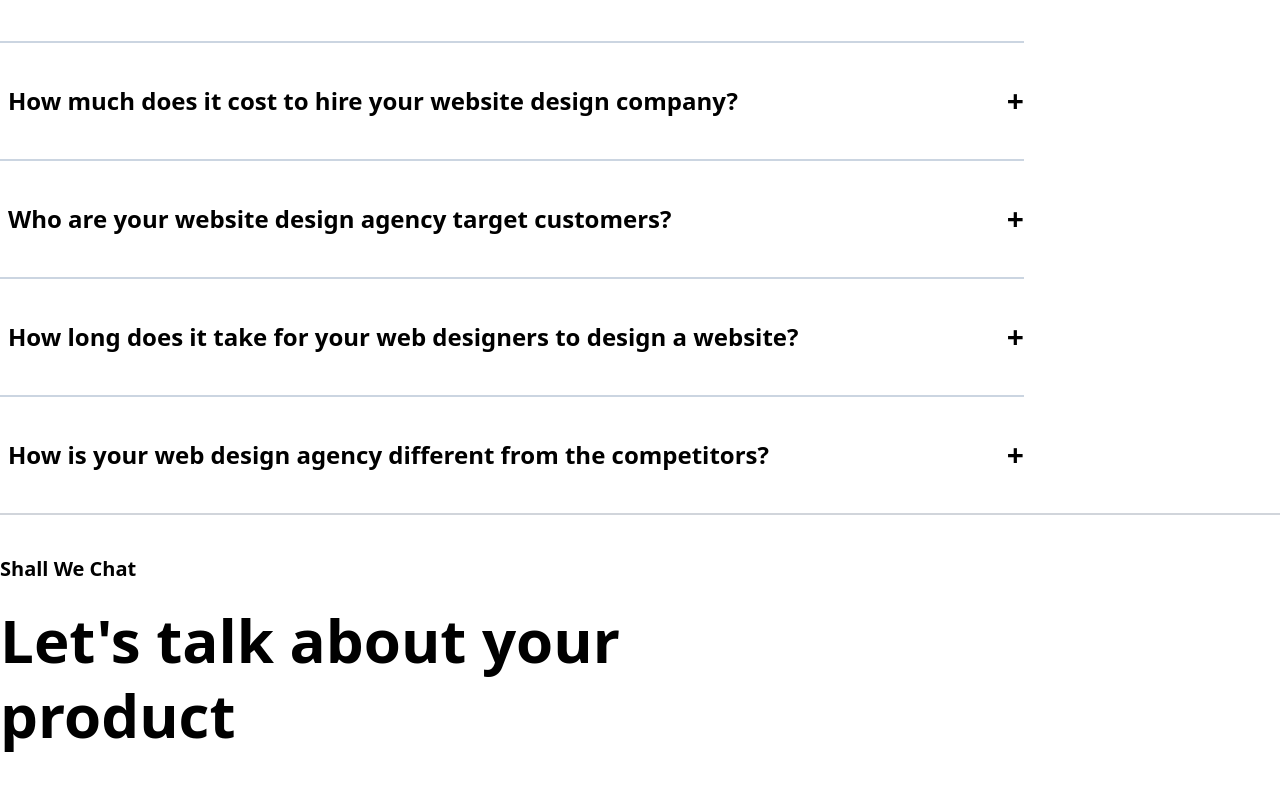
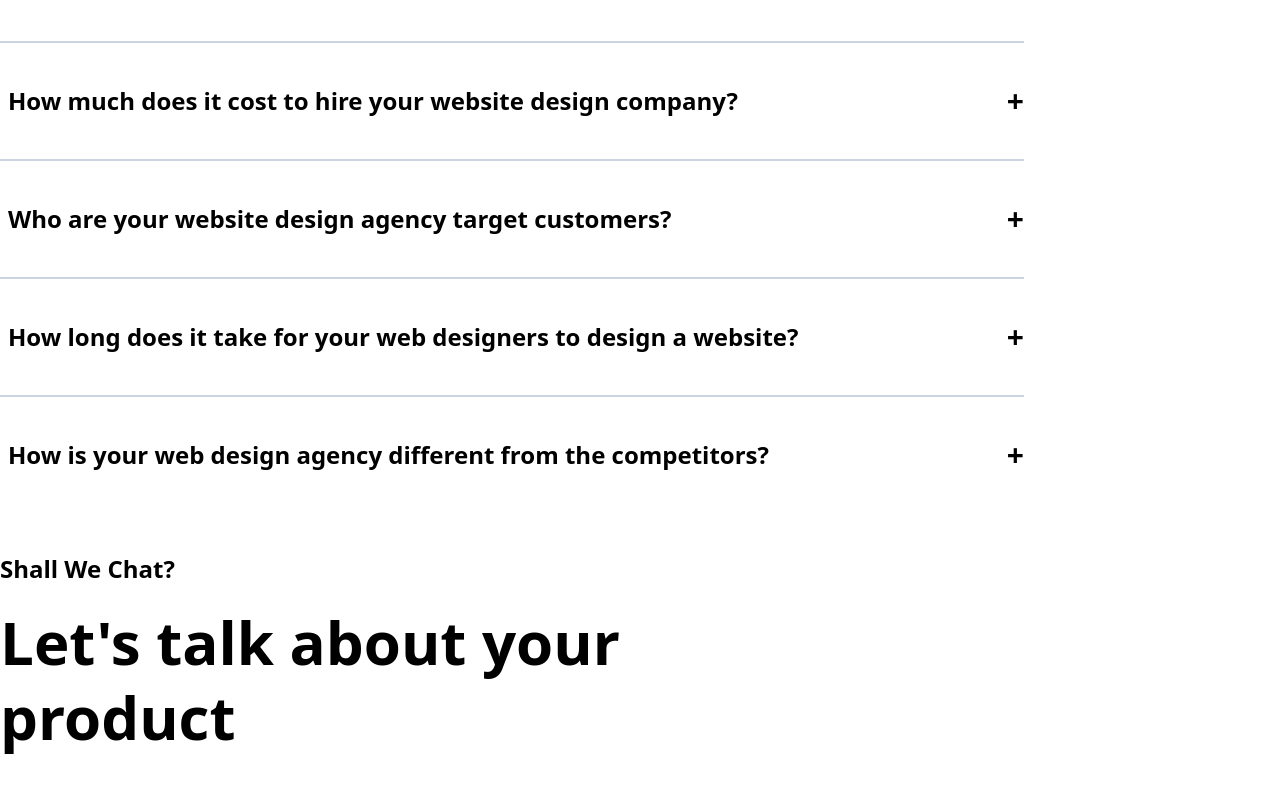
Before and after one commit to Victor-udenna/ramotion_product-page, a React (Create React App) app: page / in a window 1280 px wide. Shown: the part 4640-5433 px from the top of the page. Built offline with nearby package versions, Linux system fonts and the light colour scheme.

Commit message:
Created aside component

```diff
--- a/src/components/Aside/Aside.js
+++ b/src/components/Aside/Aside.js
@@ -1,15 +1,26 @@
-import React from 'react'
+import React, { useState } from "react";
 
- const Aside = () => {
+const Aside = () => {
+  const [color, setcolor] = useState(false);
   return (
-    <div className='border-t-2 border-gray-300 border-solid py-10'>
-      <div className='font-bold text-lg md:text-xl pb-5 leading-7'>Shall We Chat</div>
-   <div className='text-3xl md:text-4xl lg:text-6xl font-bold'>
-   <div className='leading-tight'>Let's talk about your</div>
-   <div className='leading-tight'>product</div>
-   </div>
+    <div
+      onMouseEnter={() => {
+        setcolor(!color);
+      }}
+      onMouseLeave={() => {
+        setcolor(!color);
+      }}
+    >
+
+      <div className={`  py-10 showcolor ${color ? "active" : "inactive"}`}>
+        <div className="aside_header font-extrabold text-xl md:text-2xl pb-5">Shall We Chat?</div>
+        <div className=" aside_text text-3xl md:text-4xl lg:text-6xl font-bold">
+          <div className="leading-tight">Let's talk about your</div>
+          <div className="leading-tight">product</div>
+        </div>
+      </div>
     </div>
-  )
-}
+  );
+};
 
 export default Aside;
--- /dev/null
+++ b/src/components/Footer/Footer.js
@@ -0,0 +1,15 @@
+import React, {Fragment} from 'react';
+
+
+ const Footer = () => {
+  return (
+    <Fragment>
+        <div>
+
+        </div>
+
+    </Fragment>
+  )
+}
+
+export default Footer;
--- a/src/components/index.js
+++ b/src/components/index.js
@@ -9,3 +9,4 @@ export {default as TestimonialComponent} from "./TestimonialComponent/Testimonia
 export {default as Faq} from "./Faq/Faq";
 export {default as FaqComponent} from "./FaqComponent/FaqComponent";
 export {default as Aside} from "./Aside/Aside";
+export {default as Footer} from "./Footer/Footer";
--- a/src/index.css
+++ b/src/index.css
@@ -37,6 +37,14 @@ width: 0px;
     display: block;
 }
 
+.showcolor.active{
+    background-color: #fafafa;
+}
+
+.showcolor.active .aside_text{
+    color: #2f77eb;
+}
+
 
 @media screen and (min-width: 768px) {
     .show_video{
--- a/src/pages/HomePage/HomePage.js
+++ b/src/pages/HomePage/HomePage.js
@@ -6,6 +6,7 @@ import { Features } from '../../components';
 import { Testimonial } from "../../components";
 import { Faq } from "../../components";
 import { Aside } from "../../components";
+import { Footer } from "../../components";
  const HomePage = () => {
   return (
    <Fragment>
@@ -18,6 +19,7 @@ import { Aside } from "../../components";
      <Testimonial/>
      <Faq/>
      <Aside/>
+     <Footer/>
    </div>
    </Fragment>
   )
```
